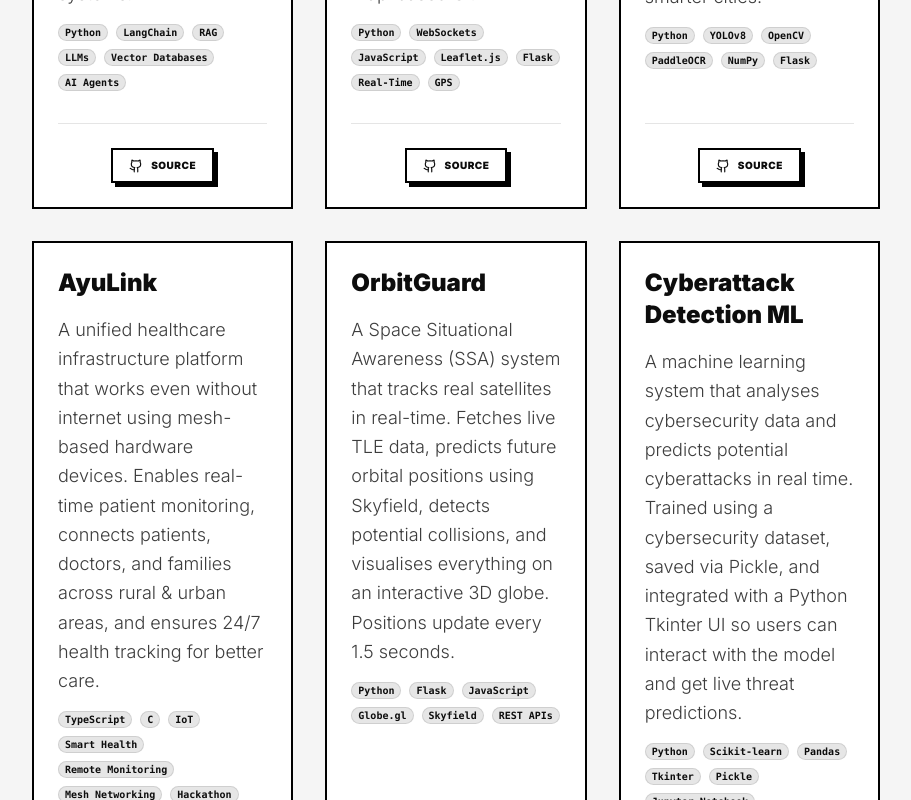
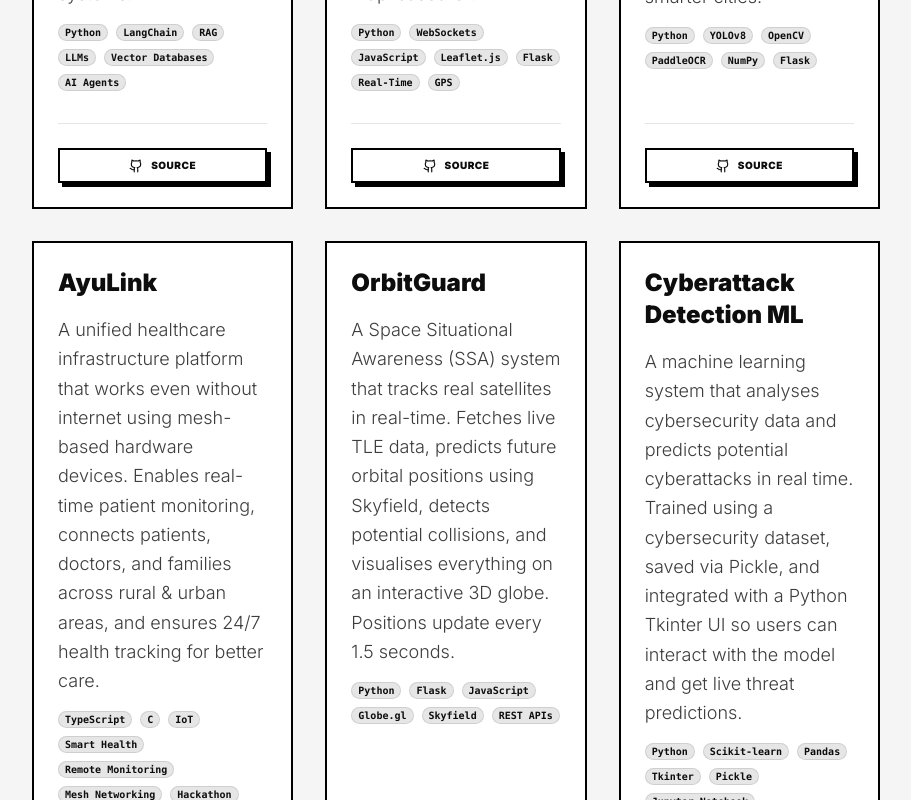
Before and after one commit to anirudh1261/Portfolio, a React (Vite) app: page / in a window 1280 px wide. Shown: the part 4860-5660 px from the top of the page, without its empty margins (184-1095 px from the left). Built offline with nearby package versions, Linux system fonts and the light colour scheme; no server answers.

Commit message:
fix: make project buttons full width using flex-1

```diff
--- a/src/components/ProjectsSection.tsx
+++ b/src/components/ProjectsSection.tsx
@@ -138,13 +138,13 @@ const ProjectsSection = () => (
             </div>
           </div>
 
-          <div className="flex flex-col sm:flex-row gap-3 mt-8 pt-6 border-t border-black/10 justify-center">
+          <div className="flex flex-col sm:flex-row gap-3 mt-8 pt-6 border-t border-black/10">
             <a
               href={project.githubUrl}
               target="_blank"
               rel="noopener noreferrer"
               onClick={playClick}
-              className="flex items-center justify-center gap-2 px-4 py-2 border-2 border-black bg-white text-[10px] font-black uppercase tracking-wider transition-all duration-300 shadow-[4px_4px_0px_0px_rgba(0,0,0,1)] hover:shadow-none hover:translate-x-[2px] hover:translate-y-[2px] hover:bg-black hover:text-white"
+              className="flex-1 flex items-center justify-center gap-2 px-4 py-2 border-2 border-black bg-white text-[10px] font-black uppercase tracking-wider transition-all duration-300 shadow-[4px_4px_0px_0px_rgba(0,0,0,1)] hover:shadow-none hover:translate-x-[2px] hover:translate-y-[2px] hover:bg-black hover:text-white"
             >
               <Github className="w-3.5 h-3.5" />
               Source
@@ -155,7 +155,7 @@ const ProjectsSection = () => (
                 target="_blank"
                 rel="noopener noreferrer"
                 onClick={playClick}
-                className="flex items-center justify-center gap-2 px-4 py-2 border-2 border-black bg-white text-[10px] font-black uppercase tracking-wider transition-all duration-300 shadow-[4px_4px_0px_0px_rgba(0,0,0,1)] hover:shadow-none hover:translate-x-[2px] hover:translate-y-[2px] hover:bg-black hover:text-white"
+                className="flex-1 flex items-center justify-center gap-2 px-4 py-2 border-2 border-black bg-white text-[10px] font-black uppercase tracking-wider transition-all duration-300 shadow-[4px_4px_0px_0px_rgba(0,0,0,1)] hover:shadow-none hover:translate-x-[2px] hover:translate-y-[2px] hover:bg-black hover:text-white"
               >
                 <ExternalLink className="w-3.5 h-3.5" />
                 Live Demo
```
